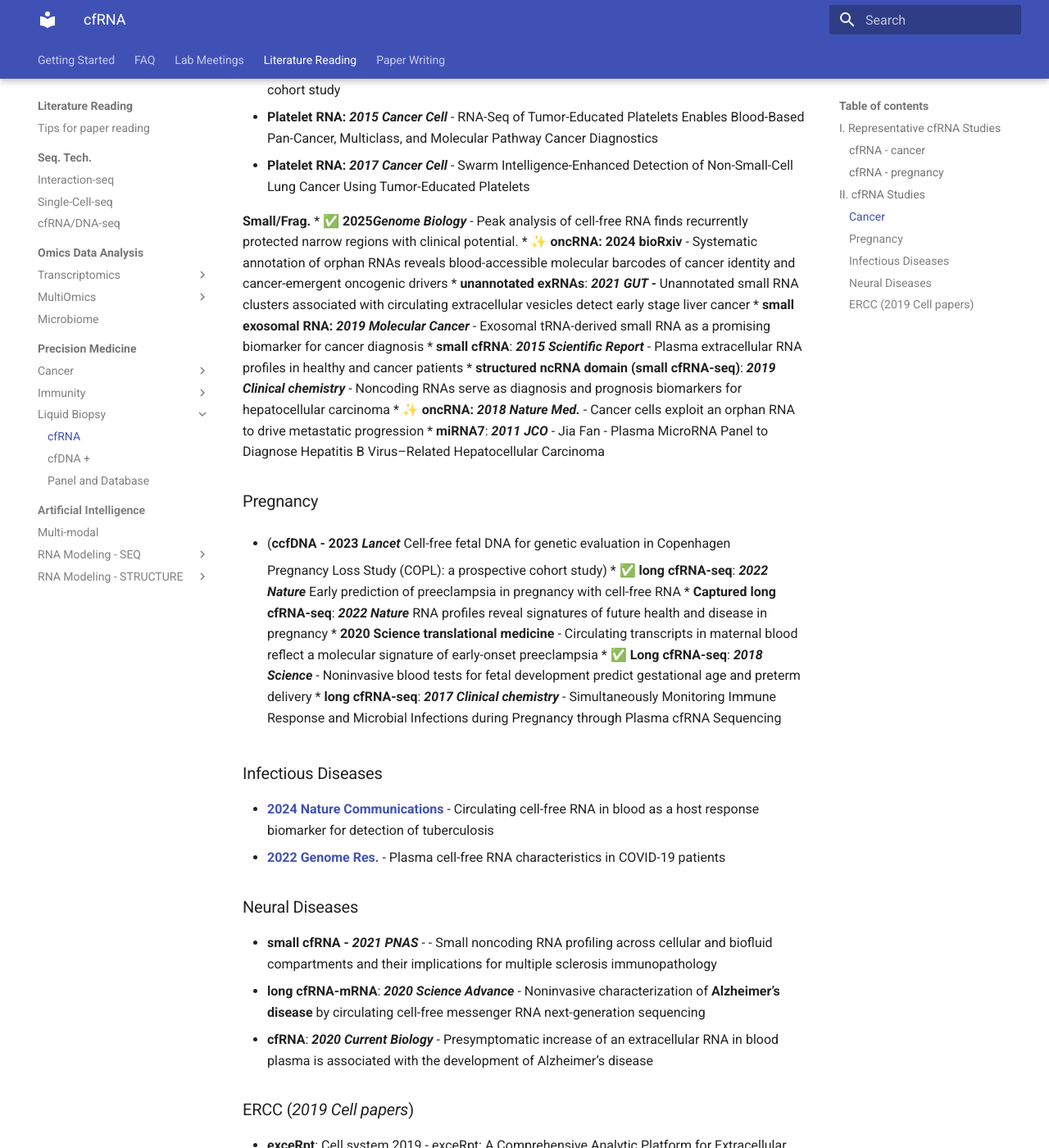
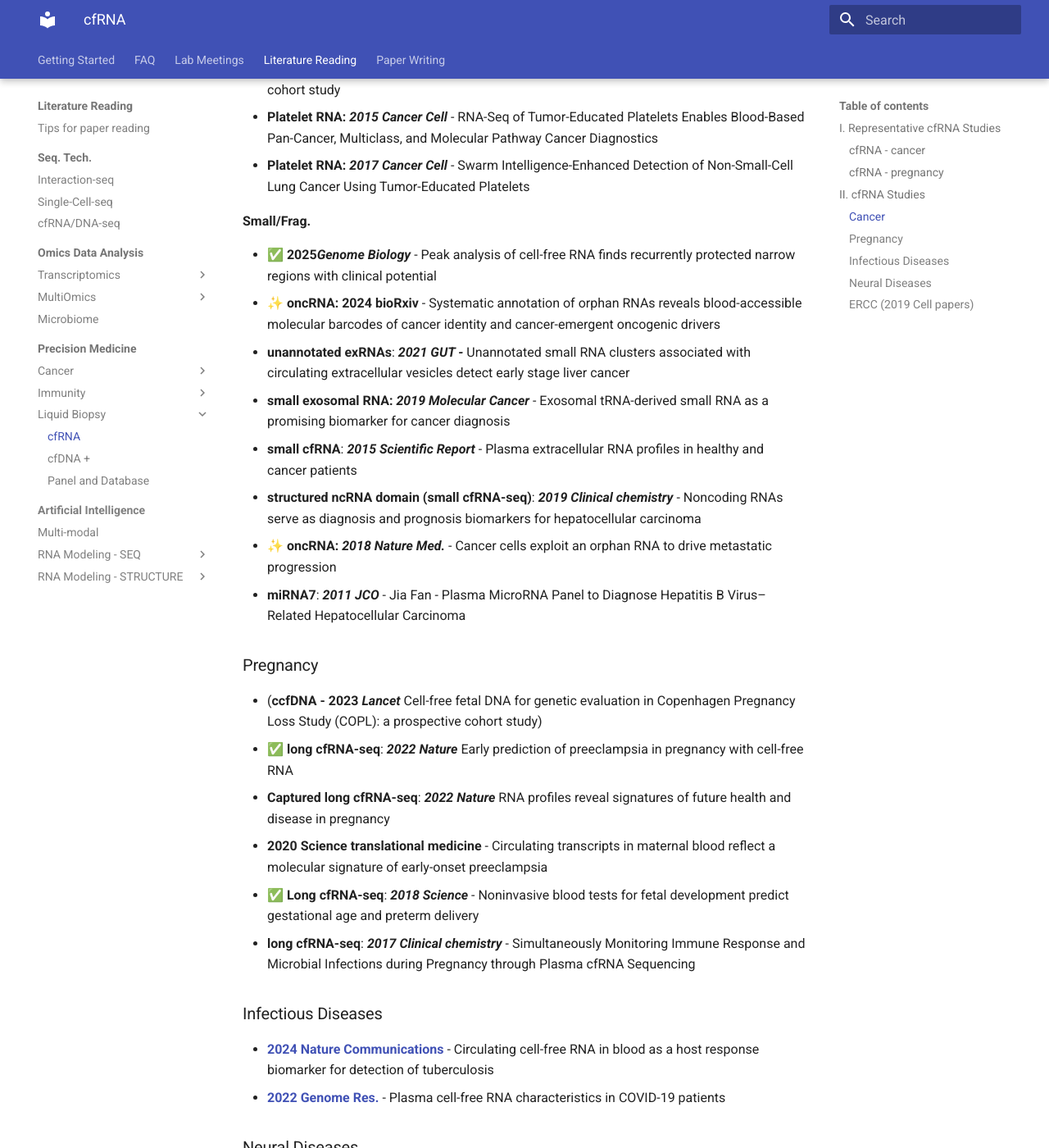
Before and after one commit to lulab/mkdocs, an MkDocs documentation site: the page built from docs/reading/med/liquid-biopsy/cfRNA.md, in a window 1280 px wide and 1400 px high, scrolled down 2615 px. Shown: the whole window at 82% size. Built offline with MkDocs 1.6.1 and Material for MkDocs 9.7.7, drawn with Linux system fonts in a browser that asks for light colours; some of the changed lines change nothing that is shown.

Commit message:
Update cfRNA.md

```diff
--- a/docs/reading/med/liquid-biopsy/cfRNA.md
+++ b/docs/reading/med/liquid-biopsy/cfRNA.md
@@ -65,7 +65,8 @@
   * **Platelet RNA:** _**2017 Cancer Cell**_ - Swarm Intelligence-Enhanced Detection of Non-Small-Cell Lung Cancer Using Tumor-Educated Platelets
 
 **Small/Frag.**
-  * ✅  **2025**_**Genome Biology**_ - Peak analysis of cell-free RNA finds recurrently protected narrow regions with clinical potential.&#x20;
+
+  * ✅  **2025**_**Genome Biology**_ - Peak analysis of cell-free RNA finds recurrently protected narrow regions with clinical potential
   * ✨ **oncRNA: 2024 bioRxiv** - Systematic annotation of orphan RNAs reveals blood-accessible molecular barcodes of cancer identity and cancer-emergent oncogenic drivers
   * **unannotated exRNAs**: _**2021 GUT -**_ Unannotated small RNA clusters associated with circulating extracellular vesicles detect early stage liver cancer
   * **small exosomal RNA:** _**2019 Molecular Cancer**_ - Exosomal tRNA-derived small RNA as a promising biomarker for cancer diagnosis
@@ -77,9 +78,7 @@
 
 ### Pregnancy
 
-*   (**ccfDNA - 2023&#x20;**_**Lancet**_ Cell-free fetal DNA for genetic evaluation in Copenhagen
-
-    Pregnancy Loss Study (COPL): a prospective cohort study)
+*   (**ccfDNA - 2023&#x20;**_**Lancet**_ Cell-free fetal DNA for genetic evaluation in Copenhagen Pregnancy Loss Study (COPL): a prospective cohort study)
 * ✅ **long cfRNA-seq**: _**2022 Nature**_  Early prediction of preeclampsia in pregnancy with cell-free RNA
 * **Captured long cfRNA-seq**: _**2022 Nature**_ RNA profiles reveal signatures of future health and disease in pregnancy
 * **2020 Science translational medicine** - Circulating transcripts in maternal blood reflect a molecular signature of early-onset preeclampsia
```
